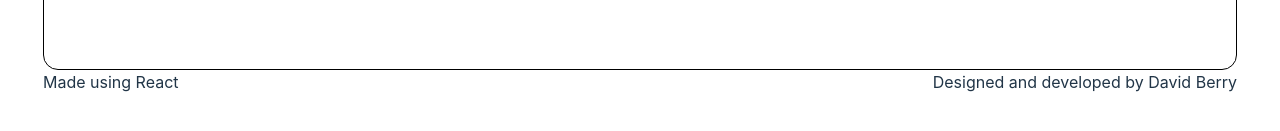
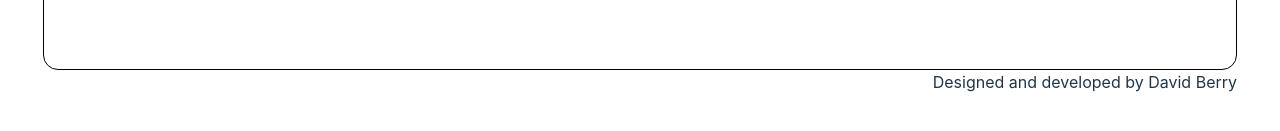
Before and after one commit to DBerry07/DBerry07.github.io, a React (Vite) app: page / in a window 1280 px wide. Shown: the part 655-786 px from the top of the page. Built offline with nearby package versions, Linux system fonts and the light colour scheme.

Commit message:
Update Footer.jsx

```diff
--- a/src/components/Footer.jsx
+++ b/src/components/Footer.jsx
@@ -3,7 +3,7 @@ import "../css/Footer.css";
 function Footer() {
   return (
     <footer>
-      <span id="footer-left">Made using React</span>
+      {/* <span id="footer-left">Made using React</span> */}
       <span id="footer-right">Designed and developed by David Berry</span>
     </footer>
   );
```
